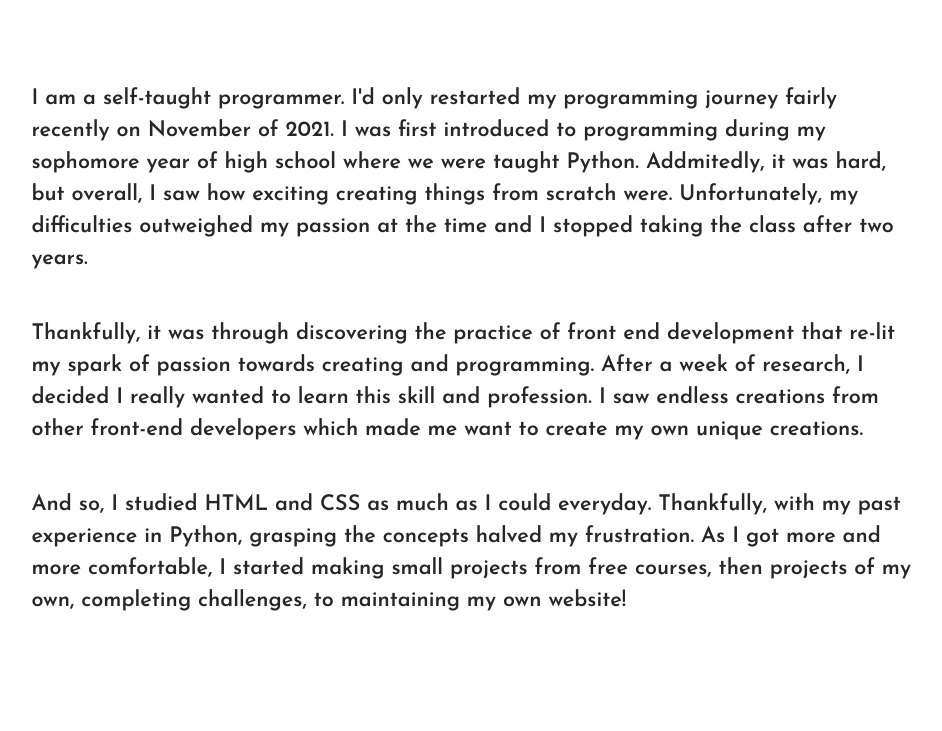
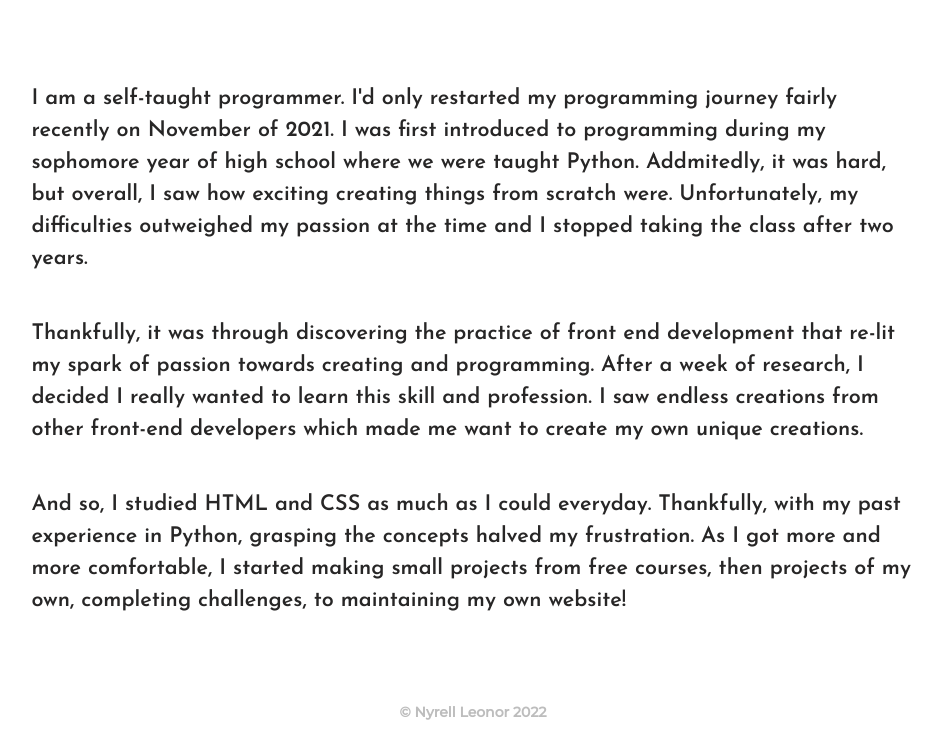
Before and after one commit to nyrellcl/web-port-sandbox, a website: page about.html in a window 1280 px wide. Shown: the part 396-1127 px from the top of the page, without its empty margins (167-1109 px from the left). Before the commit the page ends 1043 px from the top, so only its background shows below. Drawn offline with Linux system fonts and the light colour scheme; a web font is replaced by a local one.

Commit message:
Update about.html

```diff
--- a/about.html
+++ b/about.html
@@ -42,4 +42,11 @@
           maintaining my own website!</p>
       </article>
     </section>
+
+
+
+
+    <footer class="footer-container">
+      <p class="footer-details">© Nyrell Leonor 2022</p>
+    </footer>
   </body>
```
